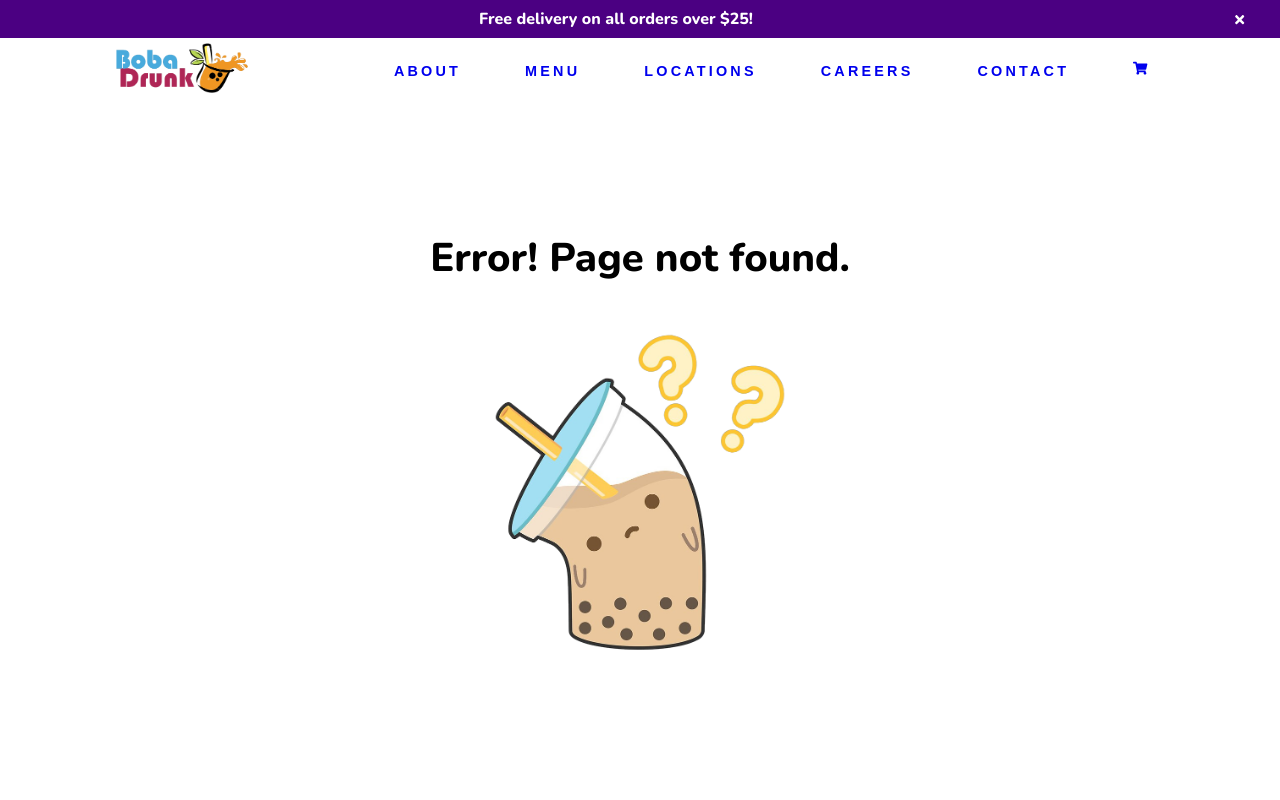
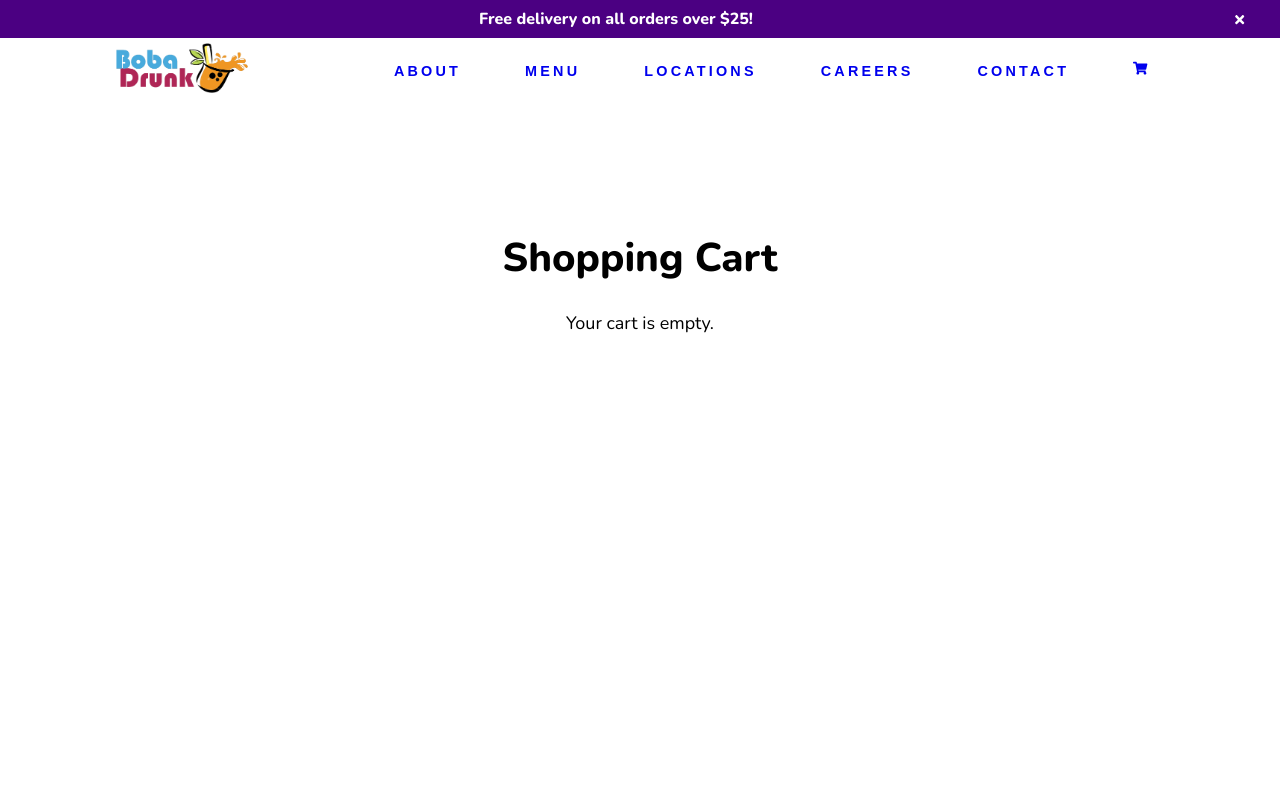
Before and after one commit to robteaw/boba, a React (Create React App) app: page /cart in a window 1280 px wide. Before the commit this address had no page. Shown: the top 800 px of the page. Built offline with nearby package versions, Linux system fonts and the light colour scheme.

Commit message:
38. Order to Cart Update

```diff
--- a/package.json
+++ b/package.json
@@ -15,6 +15,7 @@
     "react-intersection-observer": "^8.33.1",
     "react-router-dom": "^6.2.1",
     "react-scripts": "5.0.0",
+    "react-use-cart": "^1.13.0",
     "styled-components": "^5.3.3",
     "web-vitals": "^2.1.4"
   },
--- a/src/App.js
+++ b/src/App.js
@@ -12,12 +12,12 @@ import Menu from "./pages/Menu/Menu";
 import Location from "./pages/Location/Location";
 import Career from "./pages/Career/Career";
 import Contact from "./pages/Contact/Contact";
-import Order from "./pages/Order/Order";
+import Cart from "./pages/Cart/Cart";
 import Footer from "./components/Footer";
 import Error from "./pages/Error"; // Error Page
 import ScrollToTop from "./components/ScrollToTop"; // Page stays on top when link clicked
 
-export default function App({ cartItems }) {
+export default function App() {
   return (
     <Router>
       <ScrollToTop />
@@ -30,7 +30,7 @@ export default function App({ cartItems }) {
         <Route path="/location" element={<Location />} />
         <Route path="/career" element={<Career />} />
         <Route path="/contact" element={<Contact />} />
-        <Route path="/order" element={<Order />} cartItems={cartItems} />
+        <Route path="/cart" element={<Cart />} />
         <Route path="*" element={<Error />} />
       </Routes>
       <Footer />
--- a/src/components/Navbar.js
+++ b/src/components/Navbar.js
@@ -86,7 +86,7 @@ export default function Navbar() {
         </motion.li>
         <div className="cart">
           <motion.li variants={linkAnim}>
-            <Link to="/order" onClick={closeMobileMenu} className="nav-links">
+            <Link to="/cart" onClick={closeMobileMenu} className="nav-links">
               <FaShoppingCart />
             </Link>
           </motion.li>
--- a/src/pages/Career/Career.js
+++ b/src/pages/Career/Career.js
@@ -48,6 +48,7 @@ const Container = styled.div`
   justify-content: center;
   h1 {
     text-align: center;
+    margin-bottom: 20px;
   }
   p {
     text-align: center;
--- /dev/null
+++ b/src/pages/Cart/Cart.js
@@ -0,0 +1,29 @@
+import React from "react";
+import styled from "styled-components";
+import useCart from "react-use-cart";
+
+export default function Cart() {
+  // const {item} = useCart();
+
+  return (
+    <Container>
+      <h1>Shopping Cart</h1>
+      <p>Your cart is empty.</p>
+    </Container>
+  );
+}
+
+// styling
+const Container = styled.div`
+  min-height: 100vh;
+  height: 100%;
+  width: 100%;
+  max-width: 1280px;
+  margin: 0 auto 5rem auto;
+  padding: 8rem 10%;
+  text-align: center;
+  p {
+    margin: 20px 0 32px 0;
+    line-height: 2;
+  }
+`;
--- a/src/pages/Contact/Contact.js
+++ b/src/pages/Contact/Contact.js
@@ -137,6 +137,9 @@ const Container = styled.div`
   padding: 8rem 15%;
   align-items: center;
   text-align: center;
+  h1 {
+    margin-bottom: 20px;
+  }
   p {
     margin-bottom: 1.5rem;
     text-align: left;
--- a/src/pages/Menu/Button.js
+++ b/src/pages/Menu/Button.js
@@ -1,5 +1,9 @@
 import React from "react";
+import useCart from "react-use-cart";
 
 export default function Button() {
-  return <div className="add">Add to Cart</div>;
+  // Add item to cart
+  // const {addItem} = useCart();
+
+  // return <div className="add" onClick={() => addItem(props.item)}>Add to Cart</div>;
 }
--- a/src/pages/Order/Order.js
+++ /dev/null
@@ -1,24 +0,0 @@
-import React, { useState } from "react";
-import styled from "styled-components";
-
-export default function Order() {
-  // Cart
-  const [cartItems, setCartItems] = useState([]);
-
-  return (
-    <Container>
-      <h1>My Cart</h1>
-      {cartItems.length === 0 && <div>Your cart is empty.</div>}
-    </Container>
-  );
-}
-
-// styling
-const Container = styled.div`
-  min-height: 100vh;
-  height: 100%;
-  width: 100%;
-  max-width: 1280px;
-  margin: 0 auto 5rem auto;
-  padding: 8rem 10%;
-`;
```
Also changed, not shown: 1 other file (tests, documents, lock files or other folders).
